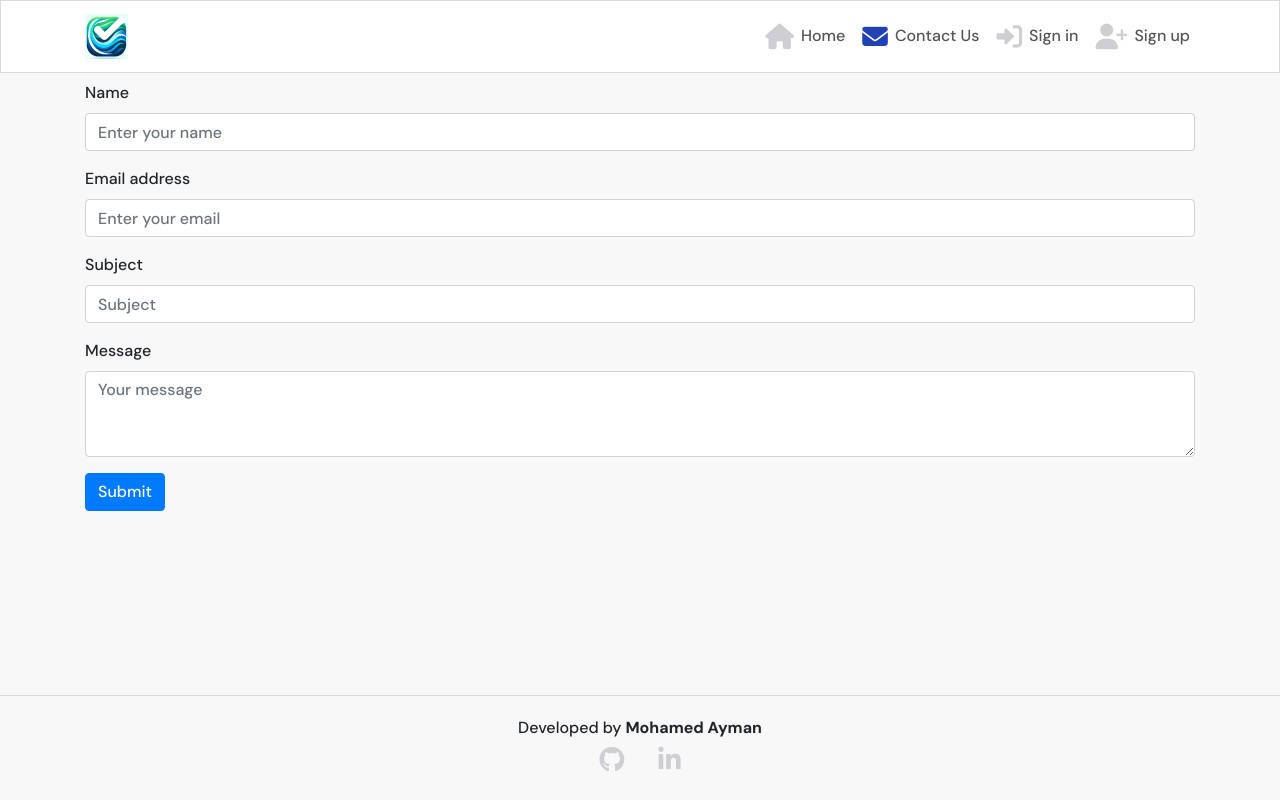
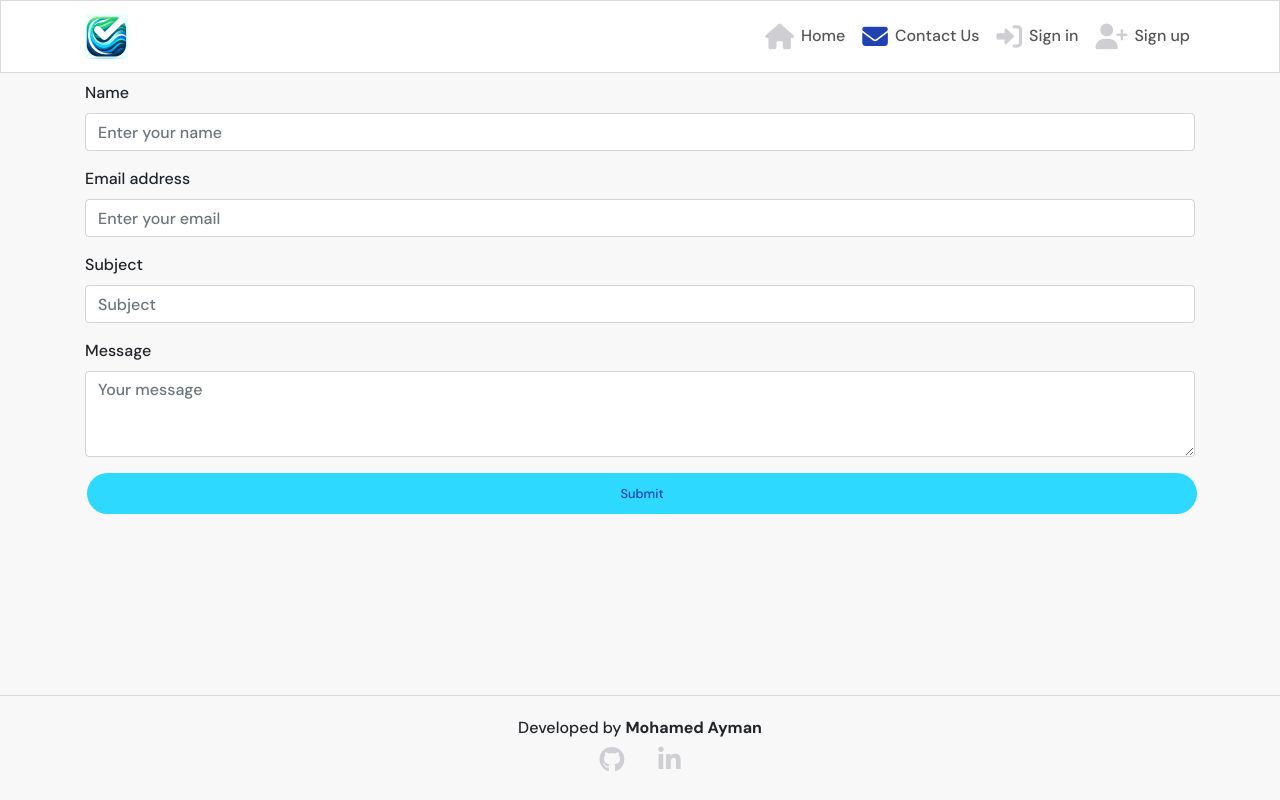
Before and after one commit to moabdelbasset/feproject5, a React (Create React App) app: page /contact in a window 1280 px wide. Built offline with nearby package versions, Linux system fonts and the light colour scheme; no server answers.

Commit message:
fixing wave contrast issues for contact page

```diff
--- a/src/pages/contact/ContactForm.js
+++ b/src/pages/contact/ContactForm.js
@@ -1,6 +1,8 @@
 import React, { useState } from 'react';
 import axios from 'axios';
 import { Button, Form, Alert } from 'react-bootstrap';
+import btnStyles from "../../styles/Button.module.css";
+
 
 const ContactForm = () => {
     const [formData, setFormData] = useState({
@@ -91,7 +93,7 @@ const ContactForm = () => {
                     onChange={handleChange} />
             </Form.Group>
 
-            <Button variant="primary" type="submit">
+            <Button className={`${btnStyles.Button} ${btnStyles.Wide} ${btnStyles.Bright}`} variant="primary" type="submit">
                 Submit
             </Button>
         </Form>
```
Also changed, not shown: 1 other file (tests, documents, lock files or other folders).
